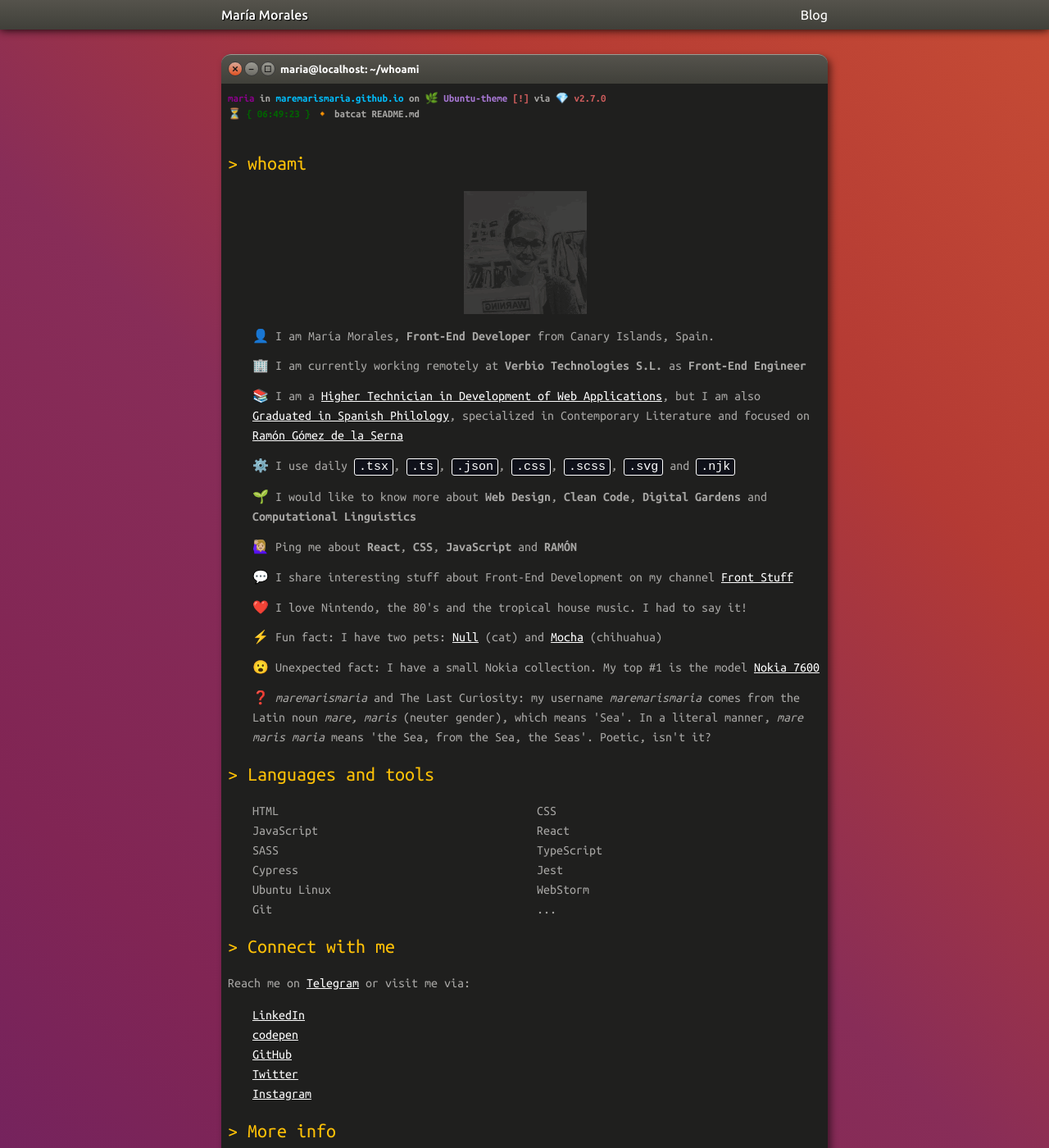
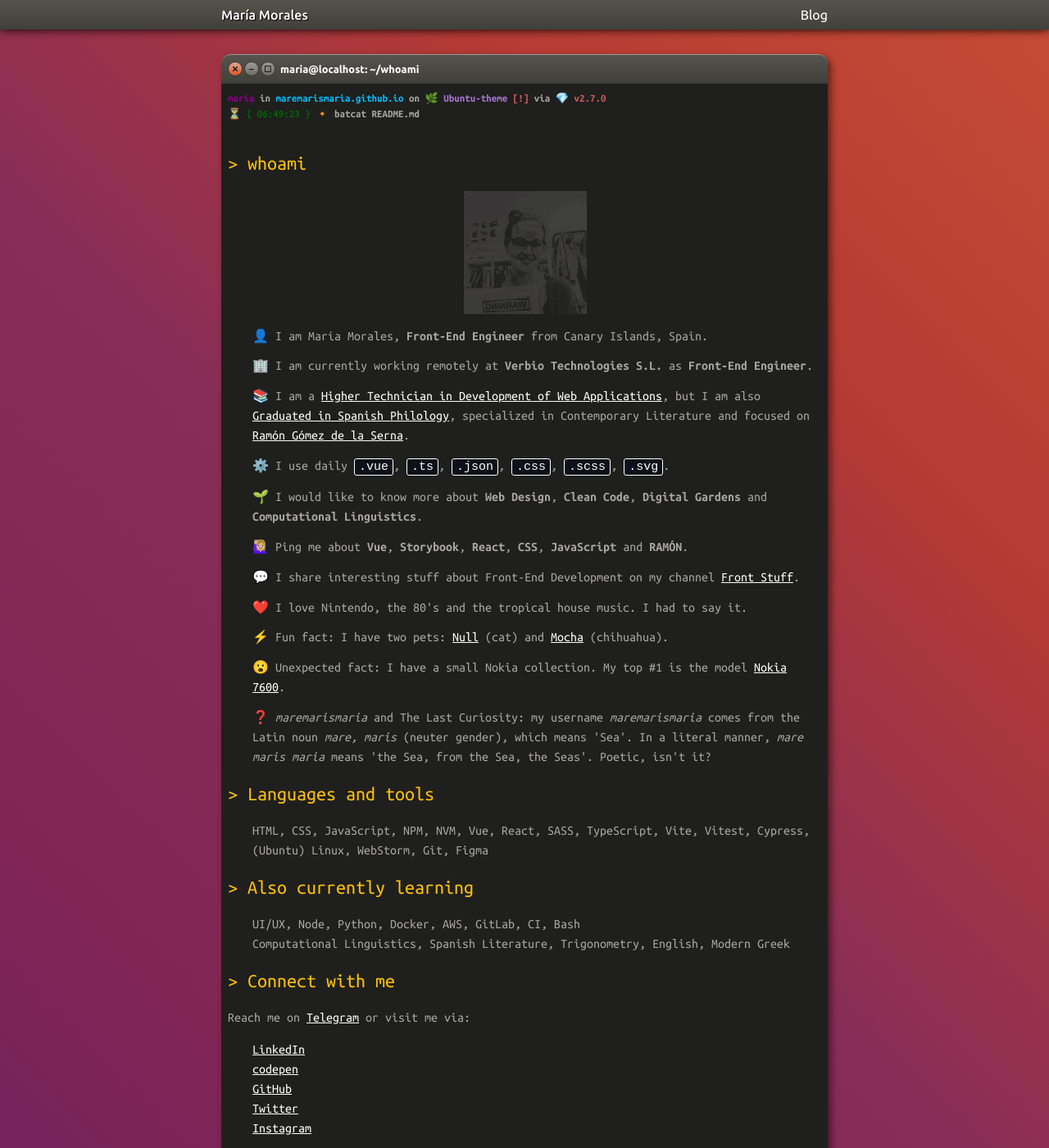
Before and after one commit to maremarismaria/identity-card, a Jekyll site: the page built from index.html, in a window 1280 px wide and 1400 px high. Shown: the whole window at 82% size. Built offline with Jekyll 4.4.1, drawn with Linux system fonts in a browser that asks for light colours.

Commit message:
🍱 Update bio

```diff
--- a/index.html
+++ b/index.html
@@ -19,32 +19,26 @@ layout: default
         <h2>> whoami</h2>
         {%- include ascii-avatar.html -%}
         <ul class="bio-list">
-            <li>👤  I am María Morales, <strong>Front-End Developer</strong> from Canary Islands, Spain.</li>
-            <li> 🏢 I am currently working remotely at <strong>Verbio Technologies S.L.</strong> as <strong>Front-End Engineer</strong></li>
-            <li> 📚 I am a <a href="https://www.todofp.es/dam/jcr:7c3d42db-83bf-4abb-9d81-cd4f41fe1a1a/n-tsdesarrolloaplicacionesweben-pdf.pdf" target="_blank" rel="noreferrer">Higher Technician in Development of Web Applications</a>, but I am also <a href="https://en.wikipedia.org/wiki/Philology" target="_blank" rel="noreferrer">Graduated in Spanish Philology</a>, specialized in Contemporary Literature and focused on <a href="https://en.wikipedia.org/wiki/Ram%C3%B3n_G%C3%B3mez_de_la_Serna" target="_blank" rel="noreferrer">Ramón Gómez de la Serna</a></li>
-            <li> ⚙️ I use daily <code>.tsx</code>, <code>.ts</code>, <code>.json</code>, <code>.css</code>, <code>.scss</code>, <code>.svg</code> and <code>.njk</code></li>
-            <li> 🌱 I would like to know more about <strong>Web Design</strong>, <strong>Clean Code</strong>, <strong>Digital Gardens</strong> and <strong>Computational Linguistics</strong></li>
-            <li> 🙋🏼‍♀️ Ping me about <strong>React</strong>, <strong>CSS</strong>, <strong>JavaScript</strong> and <strong>RAMÓN</strong></li>
-            <li> 💬 I share interesting stuff about Front-End Development on my channel <a href="https://t.me/stuff_front" target="_blank" rel="noreferrer">Front Stuff</a></li>
-            <li> ❤️ I love Nintendo, the 80's and the tropical house music. I had to say it!</li>
-            <li> ⚡️ Fun fact: I have two pets: <a href="https://en.wikipedia.org/wiki/Null_pointer" target="_blank" rel="noreferrer">Null</a> (cat) and <a href="https://github.com/doodlewind/mocha1995" target="_blank" rel="noreferrer">Mocha</a> (chihuahua)</li>
-            <li> 😮 Unexpected fact: I have a small Nokia collection. My top #1 is the model <a href="https://en.wikipedia.org/wiki/Nokia_7600" target="_blank" rel="noreferrer">Nokia 7600</a></li>
+            <li>👤  I am María Morales, <strong>Front-End Engineer</strong> from Canary Islands, Spain.</li>
+            <li> 🏢 I am currently working remotely at <strong>Verbio Technologies S.L.</strong> as <strong>Front-End Engineer</strong>.</li>
+            <li> 📚 I am a <a href="https://www.todofp.es/dam/jcr:7c3d42db-83bf-4abb-9d81-cd4f41fe1a1a/n-tsdesarrolloaplicacionesweben-pdf.pdf" target="_blank" rel="noreferrer">Higher Technician in Development of Web Applications</a>, but I am also <a href="https://en.wikipedia.org/wiki/Philology" target="_blank" rel="noreferrer">Graduated in Spanish Philology</a>, specialized in Contemporary Literature and focused on <a href="https://en.wikipedia.org/wiki/Ram%C3%B3n_G%C3%B3mez_de_la_Serna" target="_blank" rel="noreferrer">Ramón Gómez de la Serna</a>.</li>
+            <li> ⚙️ I use daily <code>.vue</code>, <code>.ts</code>, <code>.json</code>, <code>.css</code>, <code>.scss</code>, <code>.svg</code>.</li>
+            <li> 🌱 I would like to know more about <strong>Web Design</strong>, <strong>Clean Code</strong>, <strong>Digital Gardens</strong> and <strong>Computational Linguistics</strong>.</li>
+            <li> 🙋🏼‍♀️ Ping me about <strong>Vue</strong>, <strong>Storybook</strong>, <strong>React</strong>, <strong>CSS</strong>, <strong>JavaScript</strong> and <strong>RAMÓN</strong>.</li>
+            <li> 💬 I share interesting stuff about Front-End Development on my channel <a href="https://t.me/stuff_front" target="_blank" rel="noreferrer">Front Stuff</a>.</li>
+            <li> ❤️ I love Nintendo, the 80's and the tropical house music. I had to say it.</li>
+            <li> ⚡️ Fun fact: I have two pets: <a href="https://en.wikipedia.org/wiki/Null_pointer" target="_blank" rel="noreferrer">Null</a> (cat) and <a href="https://github.com/doodlewind/mocha1995" target="_blank" rel="noreferrer">Mocha</a> (chihuahua).</li>
+            <li> 😮 Unexpected fact: I have a small Nokia collection. My top #1 is the model <a href="https://en.wikipedia.org/wiki/Nokia_7600" target="_blank" rel="noreferrer">Nokia 7600</a>.</li>
             <li> ❓ <i>maremarismaria</i> and The Last Curiosity: my username <i>maremarismaria</i> comes from the Latin noun <i>mare, maris</i> (neuter gender), which means 'Sea'. In a literal manner, <i>mare maris maria</i> means 'the Sea, from the Sea, the Seas'. Poetic, isn't it?</li>
         </ul>
         <h2>> Languages and tools</h2>
-        <ul class="tools">
-            <li>HTML</li>
-            <li>CSS</li>
-            <li>JavaScript</li>
-            <li>React</li>
-            <li>SASS</li>
-            <li>TypeScript</li>
-            <li>Cypress</li>
-            <li>Jest</li>
-            <li>Ubuntu Linux</li>
-            <li>WebStorm</li>
-            <li>Git</li>
-            <li>...</li>
+        <ul>
+            <li>HTML, CSS, JavaScript, NPM, NVM, Vue, React, SASS, TypeScript, Vite, Vitest, Cypress, (Ubuntu) Linux, WebStorm, Git, Figma</li>
+        </ul>
+        <h2>> Also currently learning</h2>
+        <ul>
+            <li>UI/UX, Node, Python, Docker, AWS, GitLab, CI, Bash</li>
+            <li>Computational Linguistics, Spanish Literature, Trigonometry, English, Modern Greek</li>
         </ul>
         <h2>> Connect with me</h2>
         <p>Reach me on <a href="https://t.me/maremarismaria" target="_blank" rel="noreferrer">Telegram</a> or visit me via:</p>
```
